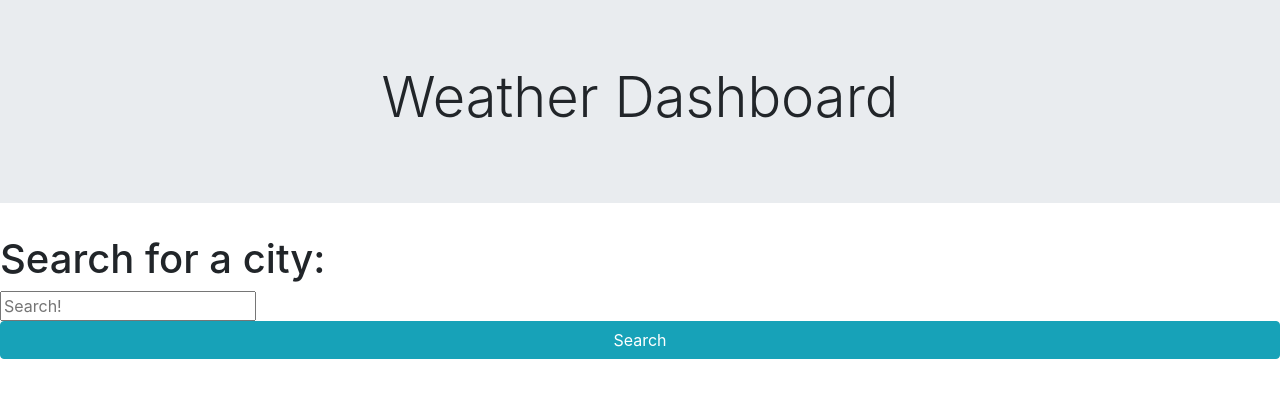
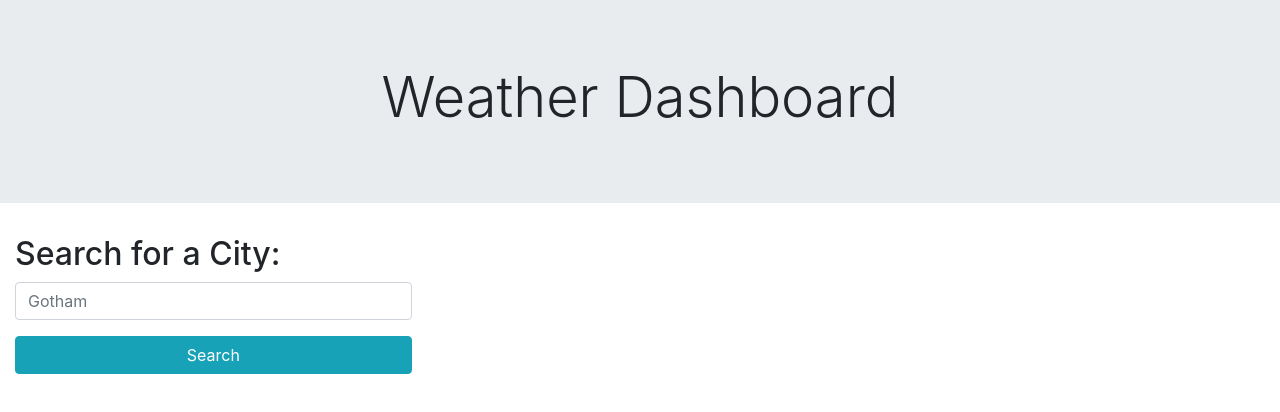
Before and after one commit to CarolinaRaIs/what-weather, a plain HTML site: page index.html in a window 1280 px wide. Drawn offline with nearby package versions, Linux system fonts and the light colour scheme.

Commit message:
Added search bar in index.html

```diff
--- a/index.html
+++ b/index.html
@@ -25,16 +25,26 @@
 
 <body>
     <!-- Search bar on the side-->
-    <aside>
-        <div>
-            <h1 for="city-search-label">Search for a city:</h1>
-            <form id="search-form" class="weather-form">
-                <input id="search-input" class="weather-form-input" type="text" placeholder="Search!">
+    <!-- Bootstrap:
+        Container -> row -> column-->
+    <div class="container-fluid">
+        <!--Row-->
+        <div class="row">
+            <!--Column-->
+            <div class="searchCol col-4">
+                <!-- Input field treated as a form with buttons-->
+                <h2 for="city-search-label">Search for a City:</h2>
+                <form id="search-form" class="weather-form">
+                    <input type="text" id="searchInput" class="form-control" type="text" placeholder="Gotham">
+                    <!-- Search Button-->
+                    <!-- class="input-group-append" = Bootstrap class that is used to append an element to an input group
+                        (button = extra element to input text). -->
+                        <button type="button" class="btn btn-info btn-block my-3" id="searchBtn">Search</button>
+                </form>
+            </div>
 
-                <button class="btn btn-info btn-block">Search</button>
-            </form>
         </div>
-    </aside>
+    </div>
     <!-- Link javaScript-->
     <script src="./script.js"></script>
 </body>
```
